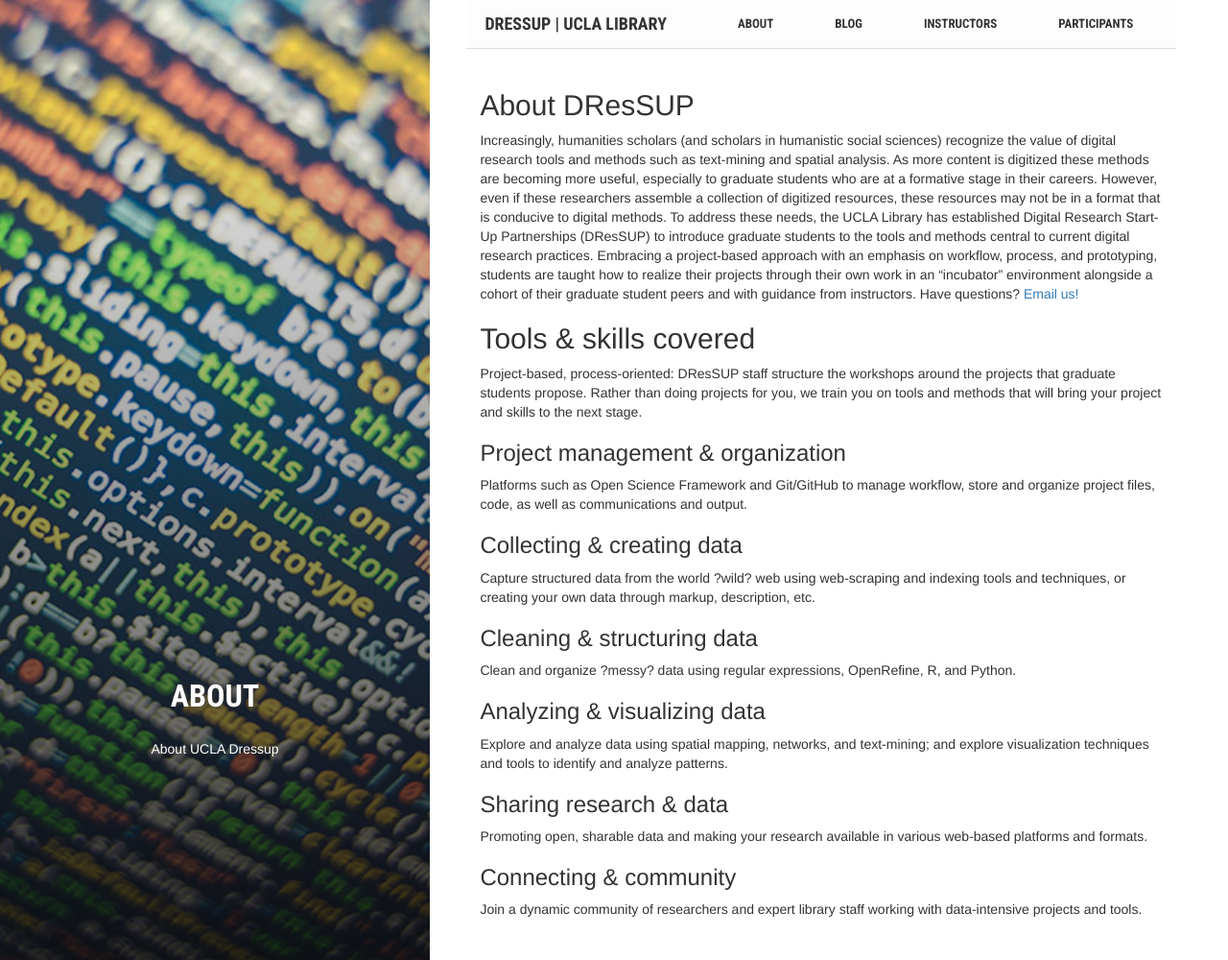
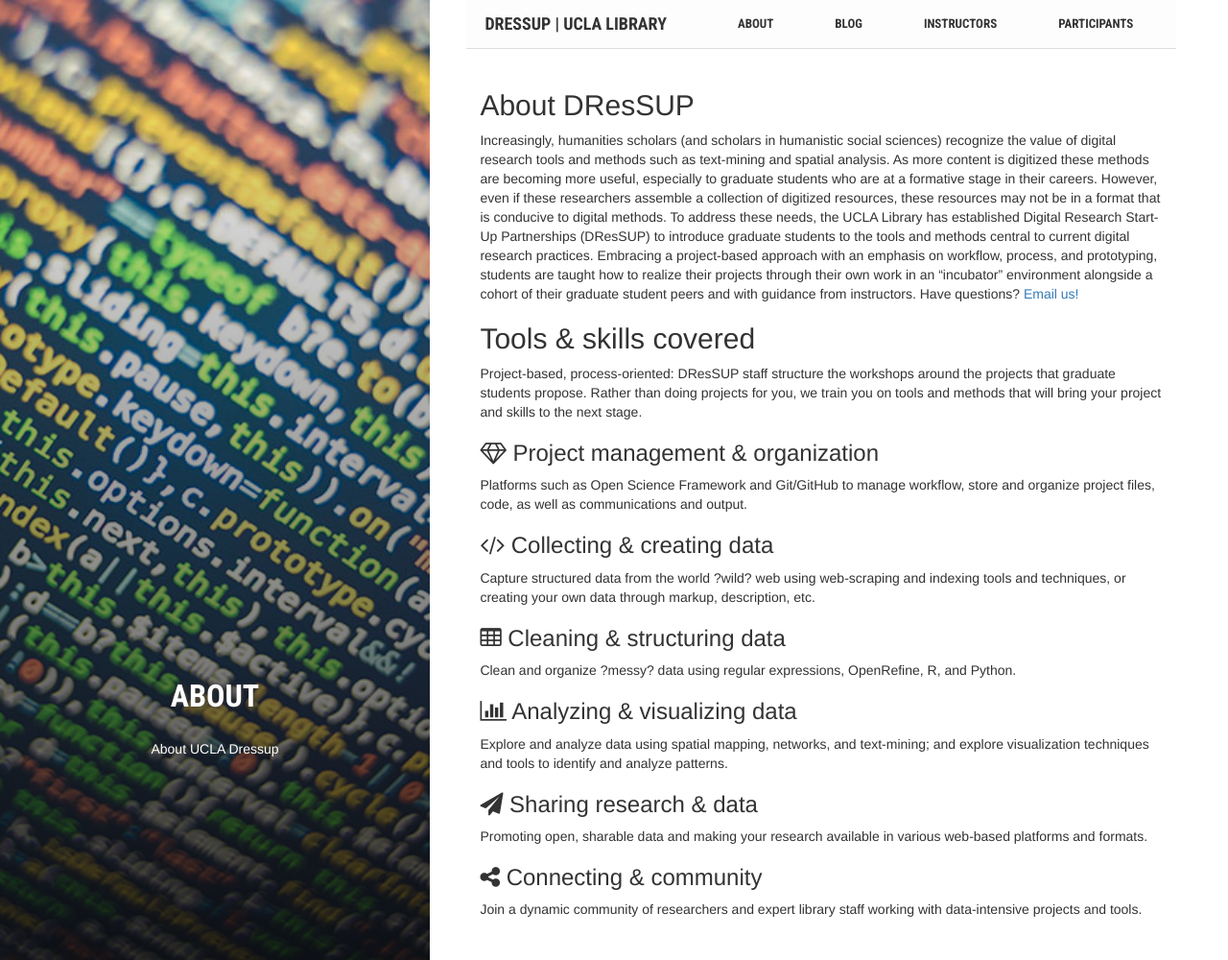
Before and after one commit to dnoneill/dressup-rebuild, a Jekyll site: the page built from about.md, in a window 1280 px wide and 1000 px high. Shown: the whole window at 96% size. Built offline with Jekyll 4.4.1, drawn with Linux system fonts in a browser that asks for light colours.

Commit message:
added font awesome widgets to text

```diff
--- a/about.md
+++ b/about.md
@@ -10,18 +10,18 @@
 ## About DResSUP
 
 Increasingly, humanities scholars (and scholars in humanistic social sciences) recognize the value of digital research tools and methods such as text-mining and spatial analysis. As more content is digitized these methods are becoming more useful, especially to graduate students who are at a formative stage in their careers. However, even if these researchers assemble a collection of digitized resources, these resources may not be in a format that is conducive to digital methods. To address these needs, the UCLA Library has established Digital Research Start-Up Partnerships (DResSUP) to introduce graduate students to the tools and methods central to current digital research practices. Embracing a project-based approach with an emphasis on workflow, process, and prototyping, students are taught how to realize their projects through their own work in an "incubator" environment alongside a cohort of their graduate student peers and with guidance from instructors. Have questions? <a href="mailto:zoe@library.ucla.edu">Email us!</a>
+
 ## Tools & skills covered
-
 Project-based, process-oriented: DResSUP staff structure the workshops around the projects that graduate students propose.  Rather than doing projects for you, we train you on tools and methods that will bring your project and skills to the next stage.
-### Project management & organization
+### <i class="fa fa-diamond"></i> Project management & organization
 Platforms such as Open Science Framework and Git/GitHub to manage workflow, store and organize project files, code, as well as communications and output.
-### Collecting & creating data
+### <i class="fa fa-code"></i> Collecting & creating data
 Capture structured data from the world ?wild? web using web-scraping and indexing tools and techniques, or creating your own data through markup, description, etc.
-### Cleaning & structuring data
+### <i class="fa fa-table"></i> Cleaning & structuring data
 Clean and organize ?messy? data using regular expressions, OpenRefine, R, and Python.
-### Analyzing & visualizing data
+### <i class="fa fa-bar-chart"></i> Analyzing & visualizing data
 Explore and analyze data using spatial mapping, networks, and text-mining; and explore visualization techniques and tools to identify and analyze patterns.
-### Sharing research & data
+### <i class="fa fa-paper-plane"></i> Sharing research & data
 Promoting open, sharable data and making your research available in various web-based platforms and formats.
-### Connecting & community
+### <i class="fa fa-share-alt"></i> Connecting & community
 Join a dynamic community of researchers and expert library staff working with data-intensive projects and tools.
```
